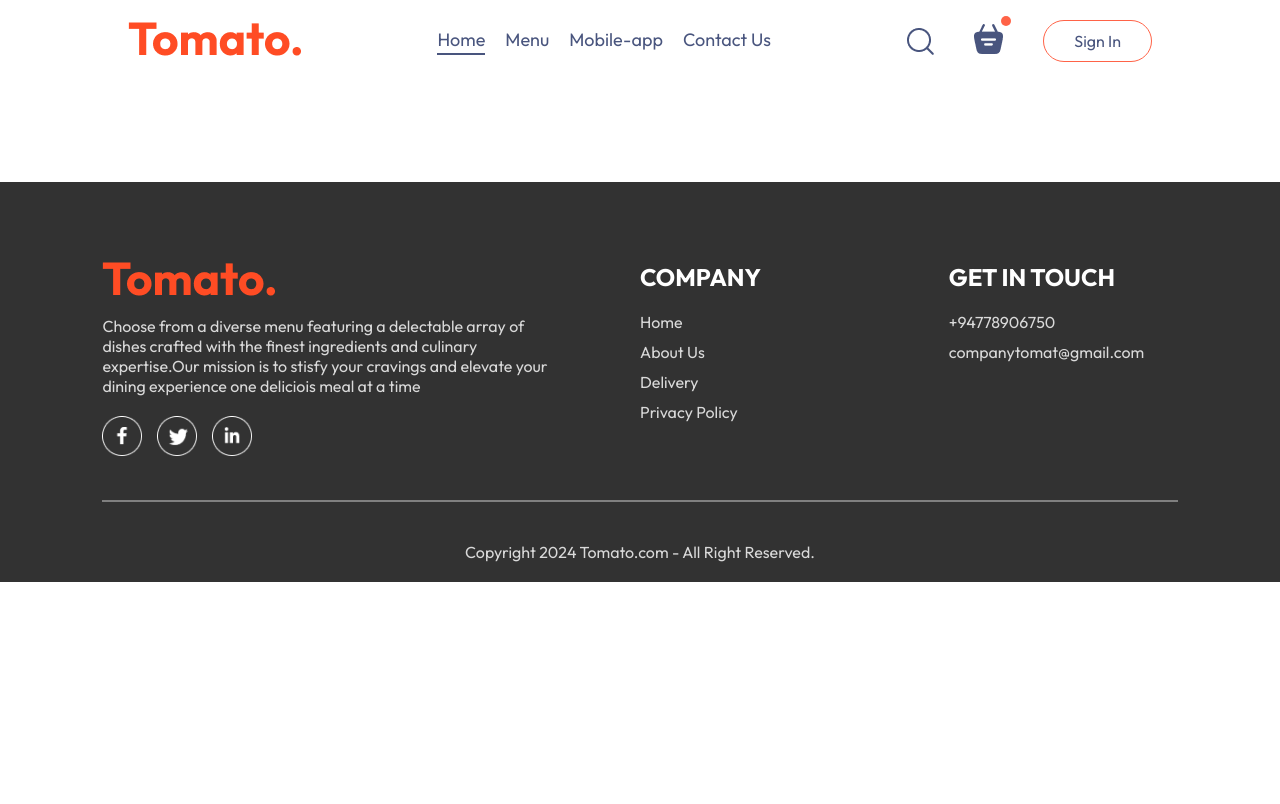
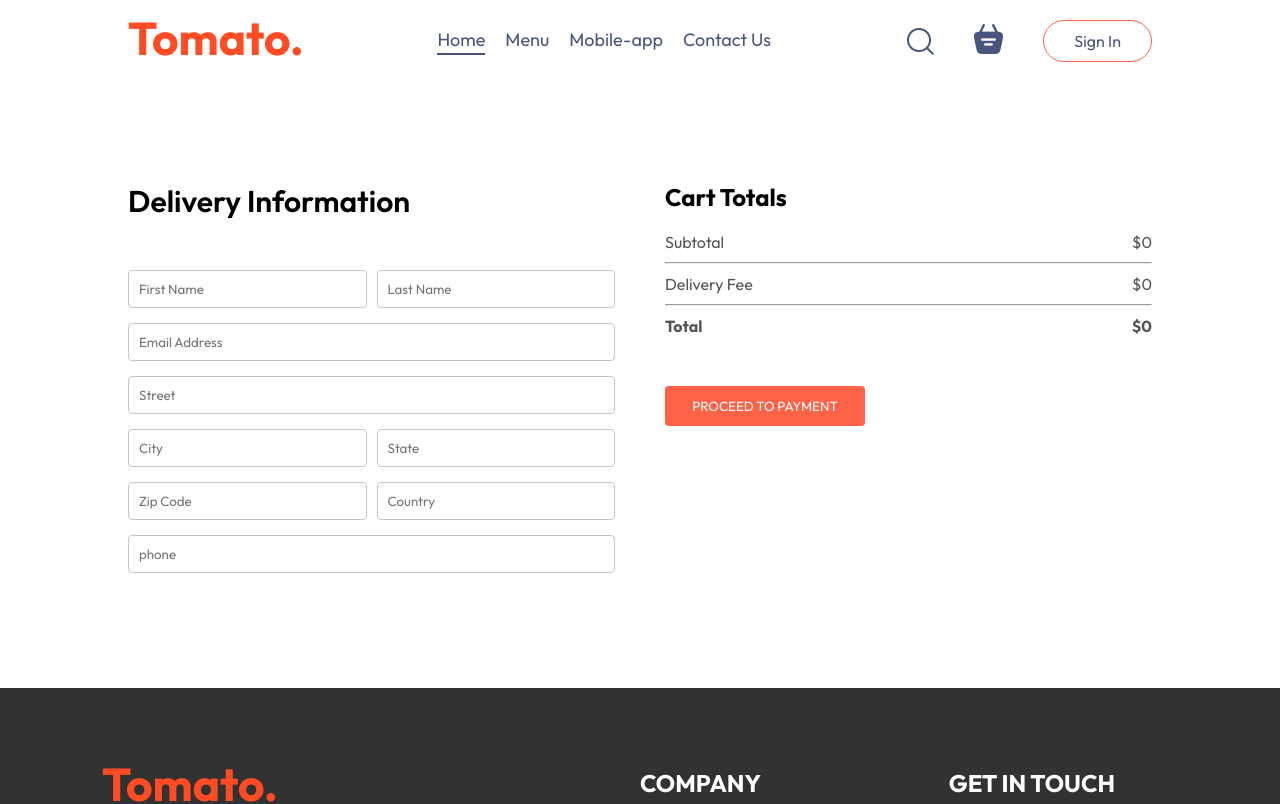
Before and after one commit to TharangaDil/FoodApp, a React (Vite) app in the folder frontend/: page /order in a window 1280 px wide. Shown: the top 804 px of the page. Built offline with nearby package versions, Linux system fonts and the light colour scheme; a web font is replaced by a local one.

Commit message:
Finished Frontend
Completed all component in frontend

```diff
--- a/frontend/src/App.jsx
+++ b/frontend/src/App.jsx
@@ -18,7 +18,7 @@ const App = () => {
       <Routes>
         <Route path='/' element={<Home/>} />
         <Route path='/cart' element={<Cart/>} />
-        <Route path='/PlaceOrder' element={<PalceOrder/>} />
+        <Route path='/order' element={<PalceOrder/>} />
       </Routes>
     </div>
     <Footer/>
--- a/frontend/src/Context/StoreContext.jsx
+++ b/frontend/src/Context/StoreContext.jsx
@@ -21,16 +21,25 @@ const StoreContextProvider = (props) => {
         setCartItems((prev)=>({...prev,[itemId]:prev[itemId]-1}))
     }
 
-    useEffect(()=>{
-        console.log(cartItems);
-    },[cartItems])
+    const getTotalCartAmount = () => {
+        let totalAmount = 0;
+        for(const item in cartItems){
+            if(cartItems[item]>0){
+                let itemInfo = food_list.find((product)=>product._id === item);
+                totalAmount += itemInfo.price* cartItems[item];
 
+            }
+
+        }
+        return totalAmount;
+    }
     const contextValue = {
         food_list,
         cartItems,
         setCartItems,
         addToCart,
-        removeFromCart
+        removeFromCart,
+        getTotalCartAmount
     }
 
     return (
--- a/frontend/src/Pages/Cart/Cart.jsx
+++ b/frontend/src/Pages/Cart/Cart.jsx
@@ -1,10 +1,13 @@
 import React, { useContext } from 'react'
 import './cart.css'
 import { StoreContext } from '../../Context/StoreContext'
+import { useNavigate } from 'react-router-dom';
 
 const Cart = () => {
 
-  const {cartItems,food_list,removeFromCart} = useContext(StoreContext);
+  const {cartItems,food_list,removeFromCart,getTotalCartAmount} = useContext(StoreContext);
+
+  const navigate = useNavigate();
 
   return (
     <div>
@@ -22,12 +25,53 @@ const Cart = () => {
         {food_list.map((item,index)=>{
           if(cartItems[item._id]>0){
             return(
-              <div className="cart-items-title cart-items-item">
+              <div>
+                <div className="cart-items-title cart-items-item">
+                <img src={item.image} alt="" />
                 <p>{item.name}</p>
+                <p>${item.price}</p>
+                <p>{cartItems[item._id]}</p>
+                <p>${item.price*cartItems[item._id]}</p>
+                <p onClick={()=>removeFromCart(item._id)} className='cross'>X</p>
               </div>
+              <hr />
+
+              </div>
+
             )
           }
         })}
+      </div>
+      <div className="cart-bottom">
+        <div className="cart-total">
+          <h2>Cart Totals</h2>
+          <div>
+            <div className="cart-total-details">
+              <p>Subtotal</p>
+              <p>${getTotalCartAmount()}</p>
+            </div>
+            <hr />
+            <div className="cart-total-details">
+              <p>Delivery Fee</p>
+              <p>${getTotalCartAmount()===0?0:2}</p>
+            </div>
+            <hr />
+            <div className="cart-total-details">
+              <b>Total</b>
+              <b>${getTotalCartAmount()===0?0:getTotalCartAmount()+2}</b>
+            </div>
+          </div>
+          <button onClick={()=>navigate('/order')}>PROCEED TO CHECKOUT</button>
+        </div>
+        <div className="cart-promocode">
+          <div>
+            <p>If you have a promo code, Enter it here</p>
+            <div className='cart-promocode-input'>
+              <input type="text" placeholder='promo code' />
+              <button>Submit</button>
+            </div>
+          </div>
+        </div>
       </div>
     </div>
   )
--- a/frontend/src/Pages/Cart/cart.css
+++ b/frontend/src/Pages/Cart/cart.css
@@ -0,0 +1,90 @@
+.cart{
+    margin-top: 100px
+}
+.cart-items-title{
+    display: grid;
+    grid-template-columns: 1fr 1.5fr 1fr 1fr 1fr 0.5fr;
+    align-items: center;
+    color: gray;
+    font-size: max(1vw,12px);
+}
+.cart-items-item{
+    margin: 10px 0px;
+    color: black;
+}
+.cart-items-item img{
+    width: 50px;
+}
+.cart hr{
+    height: 1px;
+    background-color: #e2e2e2;
+    border: none;
+}
+.cart-items-item .cross{
+    cursor: pointer;
+}
+.cart-bottom{
+    margin-top:80px;
+    display: flex;
+    justify-content: space-between;
+    gap: max(12vw,20px);
+}
+.cart-total{
+    flex:1;
+    display: flex;
+    flex-direction: column;
+    gap: 20px;
+}
+.cart-total-details{
+    display: flex;
+    justify-content: space-between;
+    color: #555;
+}
+.cart-total hr{
+    margin: 10px 0px;
+}
+.cart-total button{
+    border: none;
+    color: white;
+    background-color: tomato;
+    width: max(15vw,200px);
+    padding: 12px 0px;
+    border-radius: 4px;
+    cursor: pointer;
+}
+.cart-promocode{
+    flex: 1;
+}
+.cart-promocode p{
+    color: #555;
+}
+.cart-promocode-input{
+    margin-top: 10px;
+    display: flex;
+    justify-content: space-between;
+    align-items: center;
+    background-color: #e2e2e2;
+    border-radius: 4px;
+}
+.cart-promocode-input input{
+    background: transparent;
+    border: none;
+    outline: none;
+    padding-left: 10px;
+}
+.cart-promocode-input button{
+    width: max(10vw,150px);
+    padding: 12px 5px;
+    background-color: black;
+    border: none;
+    color: white;
+    border-radius: 4px;
+}
+@media (max-width:750px){
+    .cart-bottom{
+        flex-direction: column-reverse;
+    }
+    .cart-promocode{
+        justify-content: start;
+    }
+}
--- a/frontend/src/Pages/PlaceOrder/PalceOrder.jsx
+++ b/frontend/src/Pages/PlaceOrder/PalceOrder.jsx
@@ -1,11 +1,56 @@
-import React from 'react'
+import React, { useContext } from 'react'
 import './placeOrder.css'
+import { StoreContext } from '../../Context/StoreContext'
 
 const PalceOrder = () => {
+
+  const {getTotalCartAmount} = useContext(StoreContext);
+
+
   return (
-    <div>
+    <form className='place-order'>
+      <div className="place-order-left">
+        <p className="title">Delivery Information</p>
+        <div className="multi-fields">
+            <input type="text" placeholder='First Name'/>
+            <input type="text" placeholder='Last Name' />
+        </div>
+        <input type="email" placeholder='Email Address' />
+        <input type="text" placeholder='Street'/>
+        <div className="multi-fields">
+            <input type="text" placeholder='City'/>
+            <input type="text" placeholder='State' />
+        </div>
+        <div className="multi-fields">
+            <input type="text" placeholder='Zip Code'/>
+            <input type="text" placeholder='Country' />
+        </div>
+        <input type="text"  placeholder='phone'/>
+      </div>
+      <div className="place-order-right">
+      <div className="cart-total">
+          <h2>Cart Totals</h2>
+          <div>
+            <div className="cart-total-details">
+              <p>Subtotal</p>
+              <p>${getTotalCartAmount()}</p>
+            </div>
+            <hr />
+            <div className="cart-total-details">
+              <p>Delivery Fee</p>
+              <p>${getTotalCartAmount()===0?0:2}</p>
+            </div>
+            <hr />
+            <div className="cart-total-details">
+              <b>Total</b>
+              <b>${getTotalCartAmount()===0?0:getTotalCartAmount()+2}</b>
+            </div>
+          </div>
+          <button>PROCEED TO PAYMENT </button>
+        </div>
 
-    </div>
+      </div>
+    </form>
   )
 }
 
--- a/frontend/src/Pages/PlaceOrder/placeOrder.css
+++ b/frontend/src/Pages/PlaceOrder/placeOrder.css
@@ -0,0 +1,35 @@
+.place-order{
+    display: flex;
+    align-items: start;
+    justify-content: space-between;
+    gap: 50px;
+    margin-top: 100px;
+}
+.place-order-left{
+    width: 100%;
+    max-width: max(30%,500px);
+}
+.place-order-left .title{
+    font-size: 30px;
+    font-weight: 600;
+    margin-bottom: 50px;
+}
+.place-order-left input{
+    margin-bottom: 15px;
+    width: 100%;
+    padding: 10px;
+    border: 1px solid #c5c5c5;
+    border-radius: 4px;
+    outline-color: tomato;
+}
+.place-order-left .multi-fields{
+    display: flex;
+    gap: 10px;
+}
+.place-order-right{
+    width: 100%;
+    max-width: max(40%,500px);
+}
+.place-order .cart-total button{
+    margin-top: 30px;
+}
--- a/frontend/src/components/Navbar/Navbar.jsx
+++ b/frontend/src/components/Navbar/Navbar.jsx
@@ -1,12 +1,13 @@
-import React, { useState } from 'react'
+import React, { useContext, useState } from 'react'
 import './Navbar.css'
 import { assets } from '../../assets/assets'
 import { Link } from 'react-router-dom';
+import { StoreContext } from '../../Context/StoreContext';
 
 const Navbar = ({setShowLogin}) => {
     const[menu,setMenu] = useState("home");
 
-
+    const {getTotalCartAmount} = useContext(StoreContext)
 
   return (
     <div className='navbar'>
@@ -21,7 +22,7 @@ const Navbar = ({setShowLogin}) => {
             <img src={assets.search_icon} alt="" />
             <div className="navbar-search-icon">
                <Link to='/cart'><img src={assets.basket_icon} alt="" /></Link>
-                <div className="dot"></div>
+                <div className={getTotalCartAmount()===0?"":"dot"}></div>
             </div>
             <button onClick={()=>setShowLogin(true)}>Sign In</button>
         </div>
```
